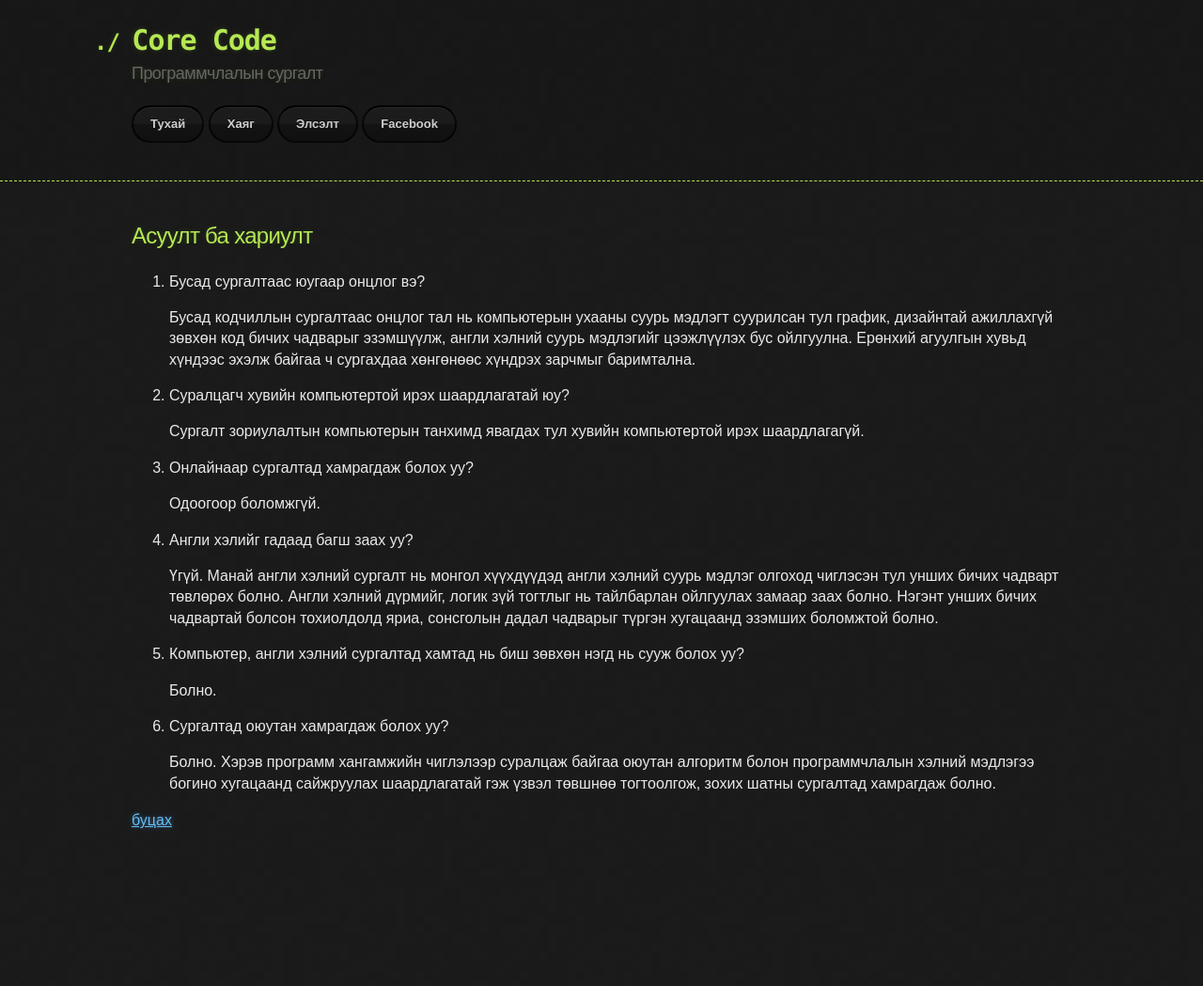
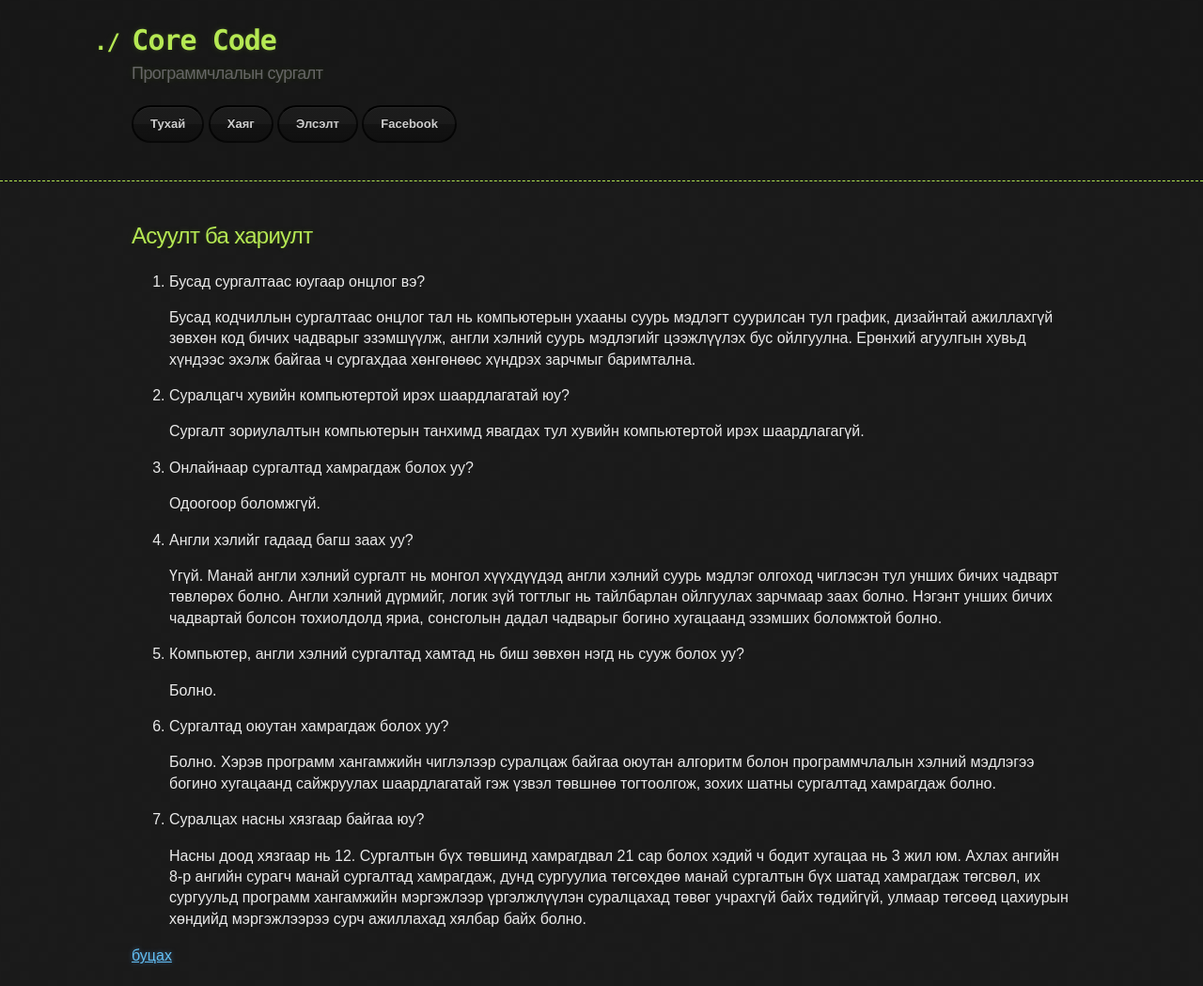
Before and after one commit to ganaatulgaa/corecode, a Jekyll site: the page built from faq.md, in a window 1280 px wide. Shown: the whole page at 94% size. Built offline with Jekyll 4.4.1, drawn with Linux system fonts in a browser that asks for light colours; our own code applies the rules of GitHub Pages for plain Markdown files; before the commit the page ends 905 px from its top, so only the background shows below that.

Commit message:
Update faq.md

```diff
--- a/faq.md
+++ b/faq.md
@@ -18,7 +18,7 @@ layout: default
 
 6. Англи хэлийг гадаад багш заах уу?
 
-   Үгүй. Манай англи хэлний сургалт нь монгол хүүхдүүдэд англи хэлний суурь мэдлэг олгоход чиглэсэн тул унших бичих чадварт төвлөрөх болно. Англи хэлний дүрмийг, логик зүй тогтлыг нь тайлбарлан ойлгуулах замаар заах болно.  Нэгэнт унших бичих чадвартай болсон тохиолдолд яриа, сонсголын дадал чадварыг түргэн хугацаанд эзэмших боломжтой болно.
+   Үгүй. Манай англи хэлний сургалт нь монгол хүүхдүүдэд англи хэлний суурь мэдлэг олгоход чиглэсэн тул унших бичих чадварт төвлөрөх болно. Англи хэлний дүрмийг, логик зүй тогтлыг нь тайлбарлан ойлгуулах зарчмаар заах болно.  Нэгэнт унших бичих чадвартай болсон тохиолдолд яриа, сонсголын дадал чадварыг богино хугацаанд эзэмших боломжтой болно.
 
 7. Компьютер, англи хэлний сургалтад хамтад нь биш зөвхөн нэгд нь сууж болох уу?
 
@@ -28,5 +28,8 @@ layout: default
 
    Болно. Хэрэв программ хангамжийн чиглэлээр суралцаж байгаа оюутан алгоритм болон программчлалын хэлний мэдлэгээ богино хугацаанд сайжруулах шаардлагатай гэж үзвэл төвшнөө тогтоолгож, зохих шатны сургалтад хамрагдаж болно.
 
+9. Суралцах насны хязгаар байгаа юу?
+
+   Насны доод хязгаар нь 12. Сургалтын бүх төвшинд хамрагдвал 21 сар болох хэдий ч бодит хугацаа нь 3 жил юм. Ахлах ангийн 8-р ангийн сурагч манай сургалтад хамрагдаж, дунд сургуулиа төгсөхдөө манай сургалтын бүх шатад хамрагдаж төгсвөл, их сургуульд программ хангамжийн мэргэжлээр үргэлжлүүлэн суралцахад төвөг учрахгүй байх төдийгүй, улмаар төгсөөд цахиурын хөндийд мэргэжлээрээ сурч ажиллахад хялбар байх болно.
 
 [буцах](./)
```
